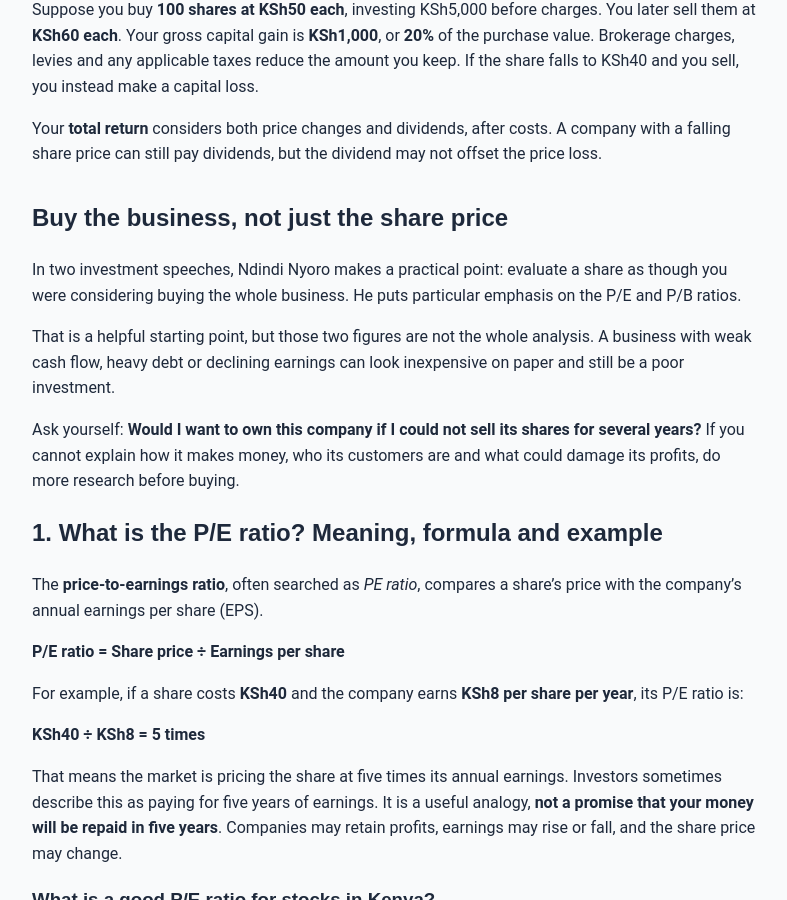
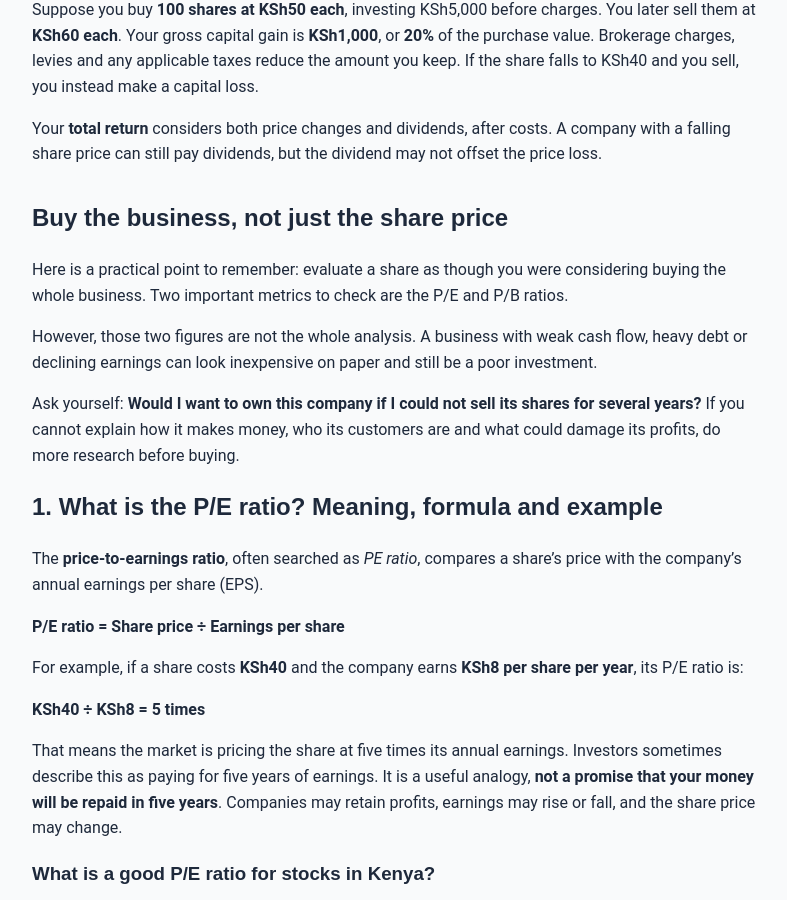
Before and after one commit to Coinimain/kenyanmmf, a Jekyll site: the page built from _posts/2026-11-16-how-to-choose-shares-to-buy-in-kenya.md, in a window 1280 px wide and 900 px high, scrolled down 1345 px. Shown: the whole window, without its empty margins (244-1031 px from the left). Built offline with Jekyll 4.4.1, drawn with Linux system fonts in a browser that asks for light colours.

Commit message:
Update NSE share investing guide

```diff
--- a/_posts/2026-11-16-how-to-choose-shares-to-buy-in-kenya.md
+++ b/_posts/2026-11-16-how-to-choose-shares-to-buy-in-kenya.md
@@ -59,9 +59,9 @@ Your **total return** considers both price changes and dividends, after costs. A
 
 ## Buy the business, not just the share price
 
-In two investment speeches, Ndindi Nyoro makes a practical point: evaluate a share as though you were considering buying the whole business. He puts particular emphasis on the P/E and P/B ratios.
+Here is a practical point to remember: evaluate a share as though you were considering buying the whole business. Two important metrics to check are the P/E and P/B ratios.
 
-That is a helpful starting point, but those two figures are not the whole analysis. A business with weak cash flow, heavy debt or declining earnings can look inexpensive on paper and still be a poor investment.
+However, those two figures are not the whole analysis. A business with weak cash flow, heavy debt or declining earnings can look inexpensive on paper and still be a poor investment.
 
 Ask yourself: **Would I want to own this company if I could not sell its shares for several years?** If you cannot explain how it makes money, who its customers are and what could damage its profits, do more research before buying.
 
```
